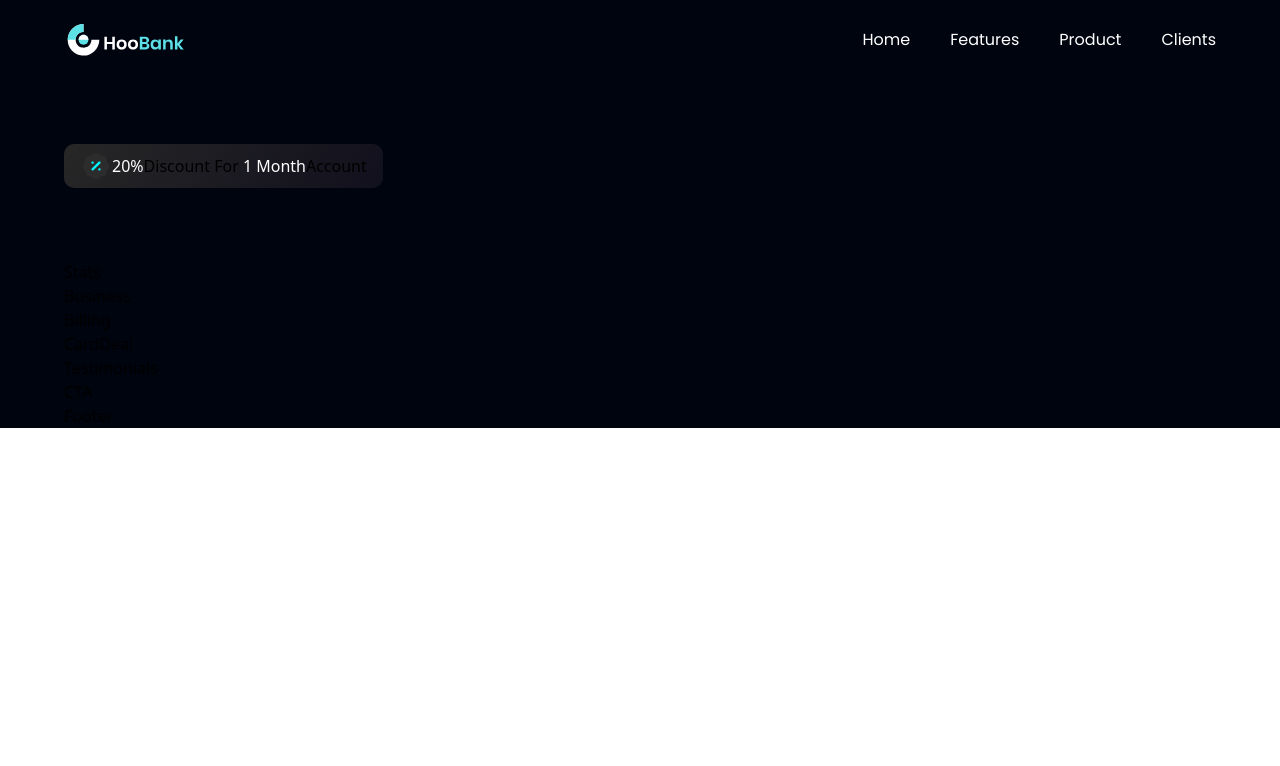
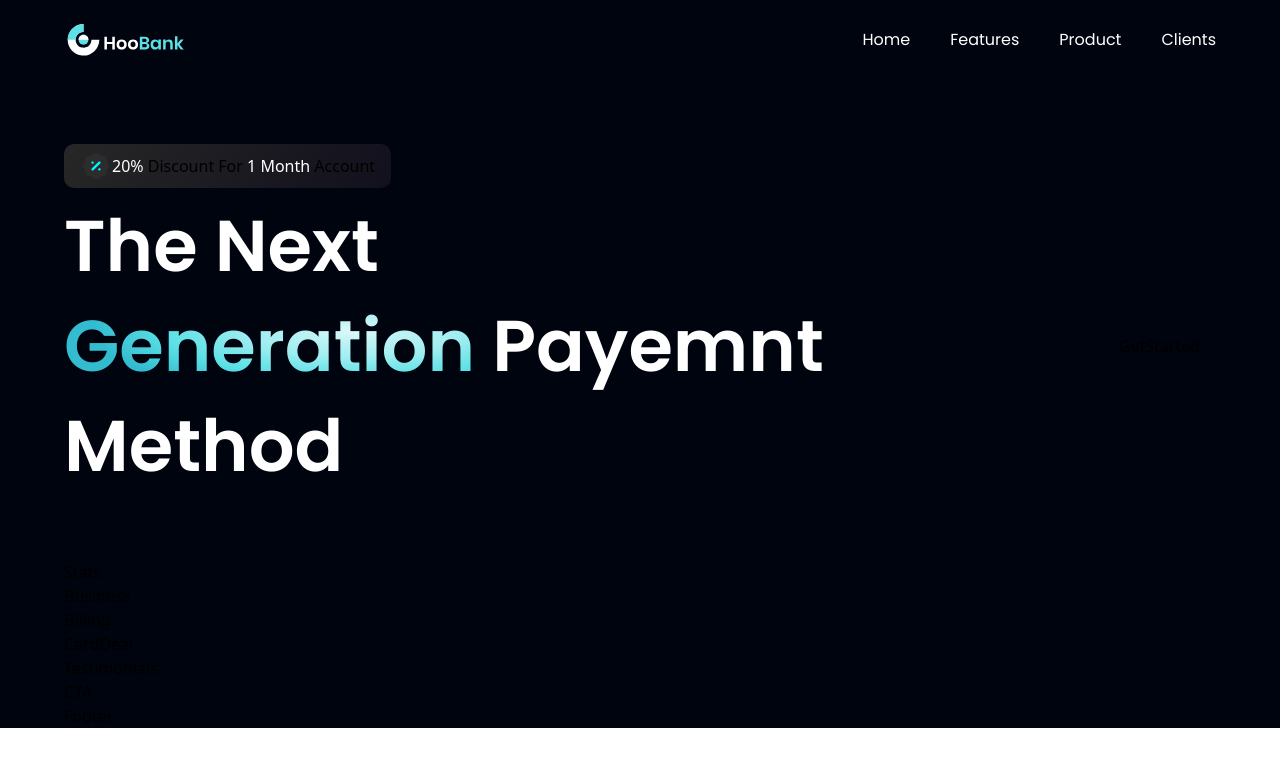
Before and after one commit to HabtamuDes/bank_modern_app, a React (Vite) app: page / in a window 1280 px wide. Shown: the top 766 px of the page. Built offline with nearby package versions, Linux system fonts and the light colour scheme.

Commit message:
comiit hero

```diff
--- a/src/components/Hero.jsx
+++ b/src/components/Hero.jsx
@@ -1,6 +1,7 @@
 import React from "react";
 import styles from "../style";
 import { discount, robot } from "../assets";
+import GetStarted from "./GetStarted";
 const Hero = () => {
   return (
     <section
@@ -13,11 +14,19 @@
         <div className="flex flex-row items-center py-[6px] px-4 bg-discount-gradient rounded-[10px] mb-2">
           <img src={discount} alt="discount" className="w-[32px] h-[32px] " />
           <p className={`$styles.paragraph`}>
-            <span className="text-white">20%</span>
-            Discount For {""}
-            <span className="text-white">1 Month</span>
-            Account
+            <span className="text-white">20%</span> Discount For {""}
+            <span className="text-white">1 Month</span> Account
           </p>
+        </div>
+        <div className="flex flex-row justify-between items-center w-full">
+          <h1 className="flex-1 font-poppins font-semibold ss:text-[72px] text-[52px] text-white ss:leading-[100px] leading-[75px]">
+            The Next
+            <br className="sm:block hidden" /> {" "}
+            <span className="text-gradient">Generation</span> {" "} Payemnt Method
+          </h1>
+          <div className="ss:flex hidden md:mr-4 mr-0">
+            <GetStarted />
+          </div>
         </div>
       </div>
     </section>
```
